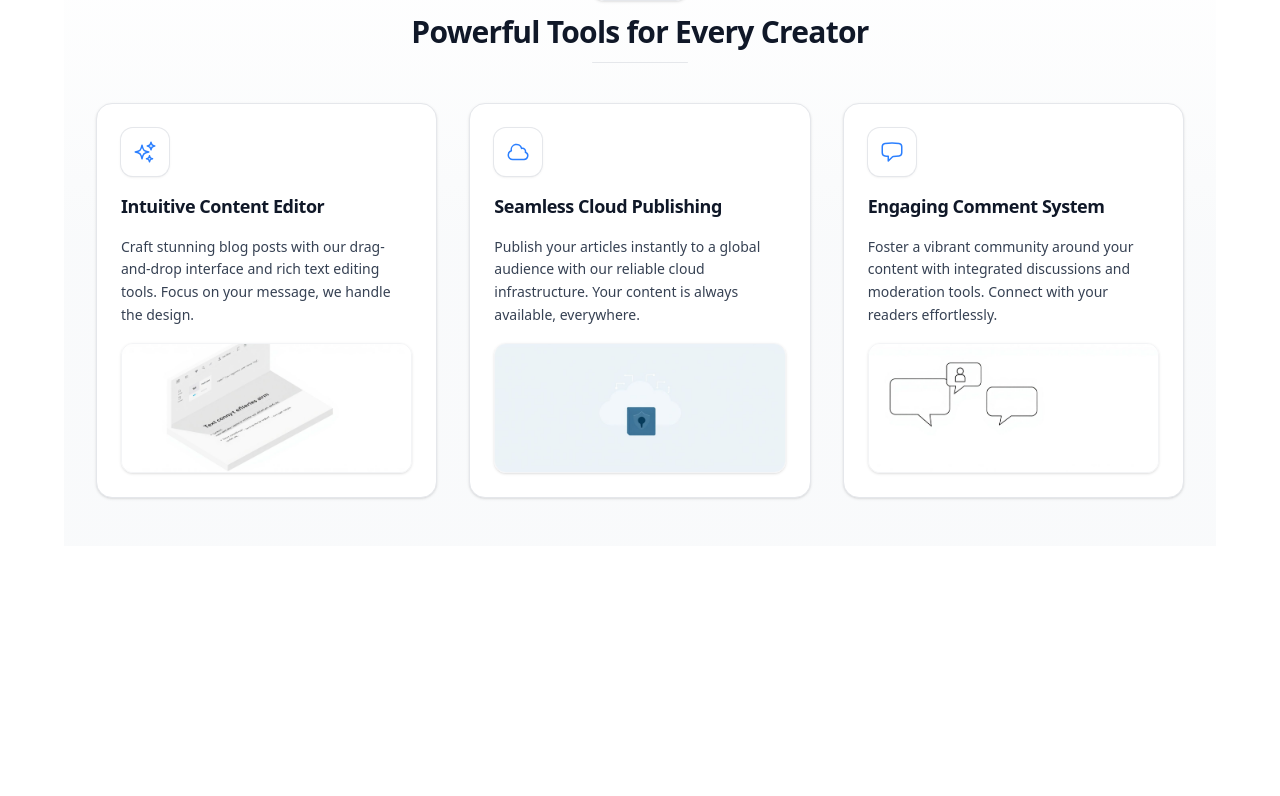
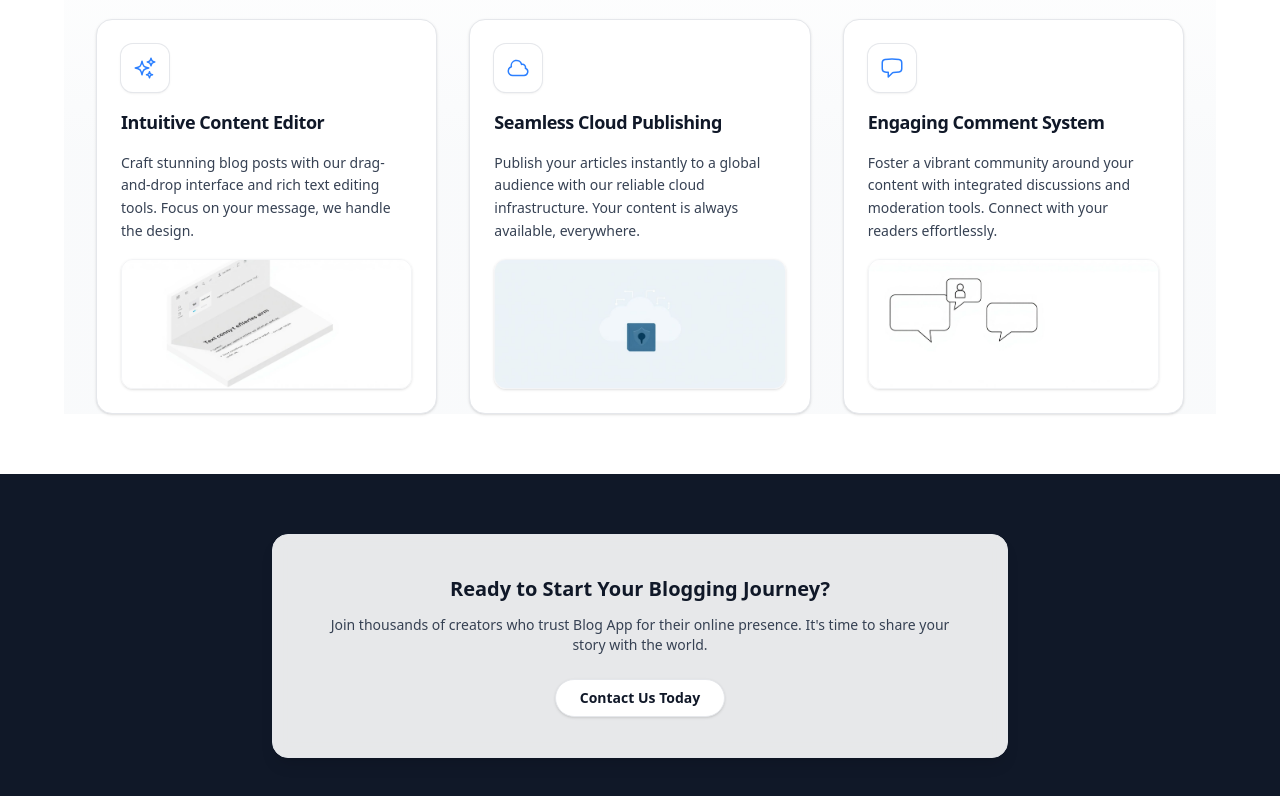
Before and after one commit to Devika123098/blog-app, a Next.js app: page / in a window 1280 px wide. Shown: the part 846-1642 px from the top of the page. Before the commit the page ends 1392 px from the top, so only its background shows below. Built offline with nearby package versions, Linux system fonts and the light colour scheme; no server answers.

Commit message:
feat: Update fetch requests to use revalidation and enhance layout of Blog and Home components

```diff
--- a/app/blog/[id]/page.tsx
+++ b/app/blog/[id]/page.tsx
@@ -4,9 +4,7 @@ import type { post } from "../../types/post";
 import { cn } from "../../lib/utils";
 
 export default async function BlogPostPage({ params }: { params: { id: string } }) {
-  const res = await fetch(`https://688dabf0a459d5566b12deb8.mockapi.io/api/vi/posts/${params.id}`, {
-    cache: "no-store",
-  });
+  const res = await fetch(`https://688dabf0a459d5566b12deb8.mockapi.io/api/vi/posts/${params.id}`,{ next: { revalidate: 60 } });
 
   if (!res.ok) return notFound();
 
--- a/app/blog/page.tsx
+++ b/app/blog/page.tsx
@@ -5,9 +5,7 @@ import { cn } from "../lib/utils"
 import BlogCard from "../components/BlogCard"
 
 async function fetchPosts(): Promise<post[]> {
-  const res = await fetch("https://688dabf0a459d5566b12deb8.mockapi.io/api/vi/posts", {
-    cache: "no-store"
-  })
+  const res = await fetch("https://688dabf0a459d5566b12deb8.mockapi.io/api/vi/posts",{ next: { revalidate: 60 } })
   if (!res.ok) throw new Error("Failed to fetch posts")
   return res.json()
 }
@@ -21,10 +19,10 @@ export default function Blog() {
   if (!data) return null
 
   return (
-    <div className={cn("w-full max-w-7xl mx-auto py-12")}>
+    <div className={cn("w-[90%] mx-auto py-12")}>
       <div className={cn("mb-10 text-center")}>
-        <h2 className={cn("text-black font-bold text-2xl md:text-3xl mb-2 tracking-tight")}>Our Latest Insights</h2>
-        <p className={cn("text-gray-800 text-lg max-w-2xl mx-auto")}>
+        <h2 className={cn("text-gray-900 font-bold text-2xl md:text-3xl mb-4 tracking-tight")}>Our Latest Insights</h2>
+        <p className={cn("text-gray-700 text-lg max-w-2xl mx-auto")}>
           Dive into our collection of articles, guides, and stories covering a wide range of topics, designed to inform and inspire.
         </p>
       </div>
--- a/app/components/About.tsx
+++ b/app/components/About.tsx
@@ -3,7 +3,7 @@ import { cn } from "../lib/utils"
 
 function About() {
   return (
-    <section id="about" className={cn("mt-15 w-full py-12")}>
+    <section id="about" className={cn("w-full mt-15")}>
       <div className={cn("w-full")}>
         <div className={cn("relative rounded-2xl border border-gray-200 bg-white shadow-md")}>
           <div className={cn("absolute left-0 top-0 h-full w-1.5 bg-gray-900/80 rounded-l-2xl hidden sm:block")} />
--- a/app/components/BlogCard.tsx
+++ b/app/components/BlogCard.tsx
@@ -18,7 +18,7 @@ interface BlogCardProps {
 export default function BlogCard({ image, title, content, profile, name, id, tag, date }: BlogCardProps) {
   return (
     <div className={cn(
-      "w-[325px] h-[450px] rounded-2xl group cursor-pointer overflow-hidden p-0 shadow-lg bg-white border border-gray-100 flex flex-col transition-transform duration-300 hover:scale-[1.03] hover:shadow-2xl"
+      " md:w-[325px] h-[450px] rounded-2xl group cursor-pointer overflow-hidden p-0 shadow-lg bg-white border border-gray-100 flex flex-col transition-transform duration-300 hover:scale-[1.03] hover:shadow-2xl"
     )}>
       <div className="relative">
         <Image
--- a/app/components/BlogHighlights.tsx
+++ b/app/components/BlogHighlights.tsx
@@ -7,9 +7,7 @@ import defaultImg from "../assets/default.jpg";
 import { cn } from "../lib/utils";
 
 async function fetchPosts(): Promise<post[]> {
-  const res = await fetch("https://688dabf0a459d5566b12deb8.mockapi.io/api/vi/posts", {
-    cache: "no-store",
-  });
+  const res = await fetch("https://688dabf0a459d5566b12deb8.mockapi.io/api/vi/posts",{ next: { revalidate: 60 } });
   if (!res.ok) throw new Error("Failed to fetch posts");
   return res.json();
 }
--- /dev/null
+++ b/app/components/Contact.tsx
@@ -0,0 +1,38 @@
+import React from 'react'
+import { cn } from "../lib/utils"
+import Link from 'next/link'
+
+export default function Contact() {
+  return (
+    <section className={cn("w-full py-15")}>
+      <div className={cn("max-w-3xl mx-auto px-4")}>
+        <div className={cn(
+          "rounded-2xl border border-gray-200 bg-white/90 backdrop-blur",
+          "shadow-lg p-8 md:p-10 text-center"
+        )}>
+          <h4 className={cn("text-xl font-bold text-gray-900 mb-3")}>
+            Ready to Start Your Blogging Journey?
+          </h4>
+          <p className={cn("text-sm text-gray-700 mb-6")}>
+            Join thousands of creators who trust Blog App for their online presence. It's time to share your story with the world.
+          </p>
+          <div className={cn("flex justify-center")}>
+            <Link
+              href="mailto:example@gmail.com"
+              className={cn(
+                "inline-flex items-center justify-center",
+                "text-gray-900 bg-white px-6 py-2 rounded-full text-sm font-semibold",
+                "border border-gray-200 shadow-sm",
+                "hover:shadow-md hover:-translate-y-0.5 hover:scale-105",
+                "transition-all duration-200",
+                "focus-visible:outline-none focus-visible:ring-2 focus-visible:ring-gray-400"
+              )}
+            >
+              Contact Us Today
+            </Link>
+          </div>
+        </div>
+      </div>
+    </section>
+  )
+}
--- a/app/components/FeatureCard.tsx
+++ b/app/components/FeatureCard.tsx
@@ -16,7 +16,7 @@ export const FeatureCard = ({ image, alt, icon: Icon, title, content }: FeatureC
   return (
     <div
       className={cn(
-        "w-[427px]  group flex flex-col gap-4 p-6",
+        "md:w-[427px]  group flex flex-col gap-4 p-6",
         "rounded-2xl border border-gray-200 bg-white",
         "shadow-sm hover:shadow-lg hover:-translate-y-0.5 transition-all duration-300"
       )}
--- a/app/components/Features.tsx
+++ b/app/components/Features.tsx
@@ -43,7 +43,7 @@ const features: Feature[] = [
 
 function Features() {
   return (
-    <section id="features" className={cn("w-full py-12 bg-gradient-to-b from-white via-gray-50 to-gray-50")}>
+    <section id="features" className={cn("w-full mt-15 bg-gradient-to-b from-white via-gray-50 to-gray-50")}>
       <div className={cn("max-w-7xl mx-auto px-4 md:px-8")}>
         <div className={cn("text-center mb-10")}>
           <div className={cn("inline-flex items-center gap-2 px-3 py-1 rounded-full bg-white/80 border border-gray-200 shadow-sm backdrop-blur")}>
--- a/app/components/RecentPosts.tsx
+++ b/app/components/RecentPosts.tsx
@@ -6,9 +6,7 @@ import { cn } from '../lib/utils'
 import Link from 'next/link'
 import BlogCard from "./BlogCard";
 async function fetchPosts(): Promise<post[]> {
-  const res = await fetch("https://688dabf0a459d5566b12deb8.mockapi.io/api/vi/posts", {
-    cache: "no-store",
-  });
+  const res = await fetch("https://688dabf0a459d5566b12deb8.mockapi.io/api/vi/posts",{ next: { revalidate: 60 } });
   if (!res.ok) throw new Error("Failed to fetch posts");
   return res.json();
 }
@@ -22,9 +20,9 @@ export const RecentPosts = () => {
       if (!data) return null
       const recentPosts = data.sort((a,b)=> new Date(b.createdAt).getTime() - new Date(a.createdAt).getTime()).slice(0,4)
   return (
-    <div className={cn("mt-10 w-full mx-auto")}>
-        <div className={cn("w-full flex items-center justify-between mb-4")}>
-            <h3 className="text-xl font-semibold mb-4">Recent Posts</h3>
+    <div className={cn("mt-15 w-full mx-auto")}>
+        <div className={cn("w-full flex items-center justify-between mb-6")}>
+            <h3 className="text-xl font-semibold ">Recent Posts</h3>
             <Link href={`/blog`} className="px-4 py-1 text-sm font-medium border border-gray-300 bg-white rounded-lg text-gray-800 hover:bg-gray-100 transition">
             All Posts
           </Link>
--- a/app/page.tsx
+++ b/app/page.tsx
@@ -3,16 +3,24 @@ import BlogHighlights from "./components/BlogHighlights"
 import { RecentPosts } from "./components/RecentPosts"
 import About from "./components/About"
 import Features from "./components/Features"
+import Contact from "./components/Contact"
 export default async  function HomePage() {
 
   return (
+    <>
     <main className={cn("w-full min-h-screen bg-white text-black")}>
-      <div className={cn("w-[90%] mx-auto")}>
+      <section className={cn("w-[90%] mx-auto")}>
         <BlogHighlights  />
         <RecentPosts/>
         <About/>
         <Features/>
+      </section>
+    </main>
+    <footer id="contact" className={cn("w-full mt-15 bg-gray-900 text-white flex justify-center")}>
+      <div className={cn("w-[90%]")}>
+          <Contact/>
       </div>
-    </main>
+    </footer>
+    </>
   )
 }
```
